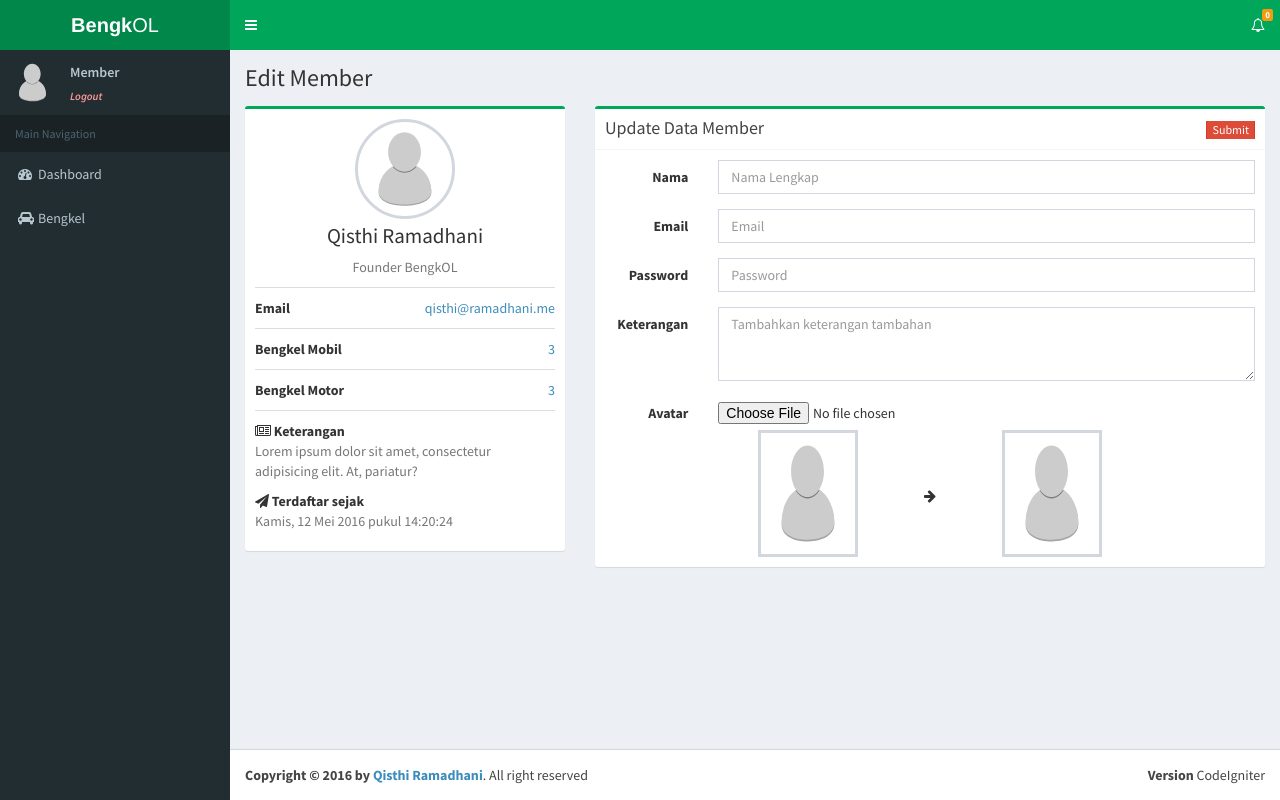
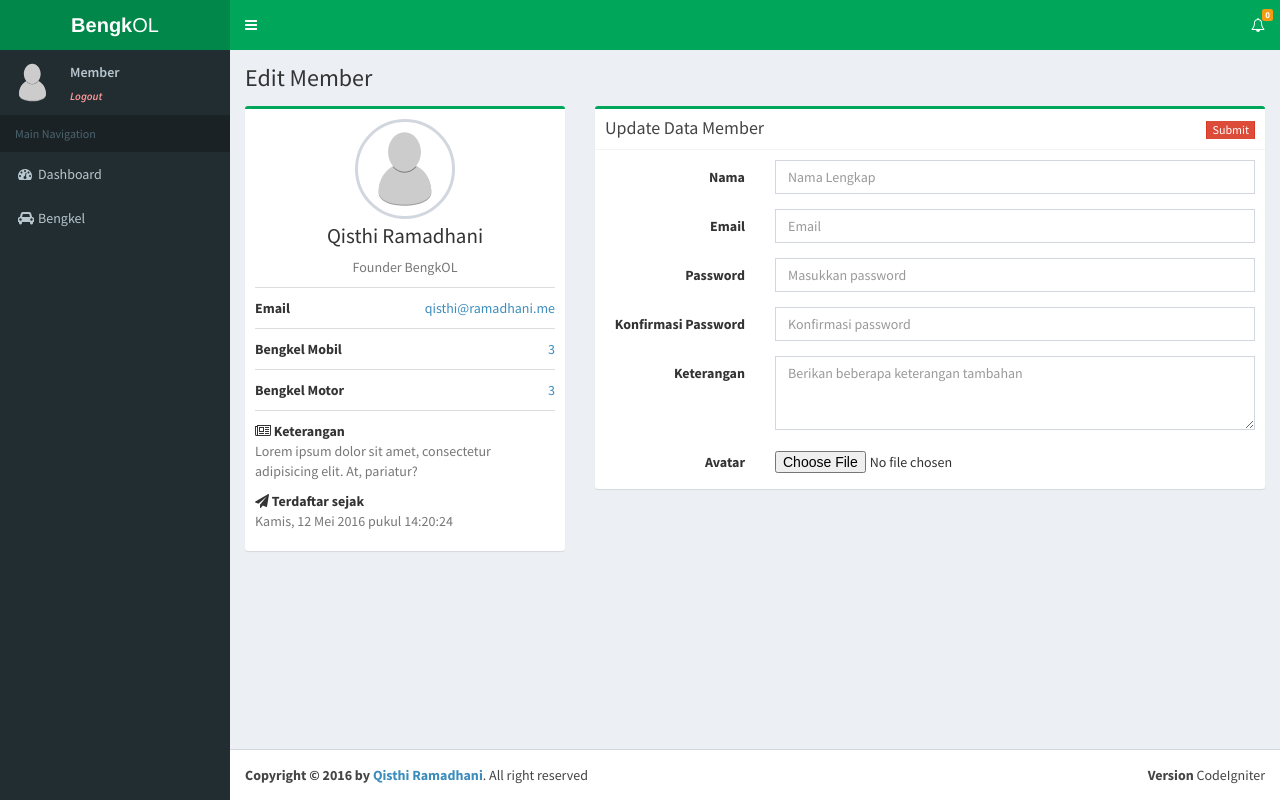
Before and after one commit to ramageek/bengkol_codeigniter, a CodeIgniter app: page /database/member/edit-member in a window 1280 px wide. Run offline with CodeIgniter, Linux system fonts and the light colour scheme; the visitor is signed in with stand-in values (Sample User, id 1).

Commit message:
Testing upload file

```diff
--- a/app/controllers/Member.php
+++ b/app/controllers/Member.php
@@ -45,12 +45,42 @@ class Member extends CI_Controller {
 			redirect(base_url('member/login'));
 		}
 
-		$data['mainContent'] = 'member/editMember';
-		$data['titletag'] = 'edit member';
+		$input = array(
+			array(
+				'field'=>'nama',
+				'rules'=>'trim|max_length[100]|min_length[3]'
+			),
+			array(
+				'field'=>'email',
+				'rules'=>'trim|max_length[150]|min_length[5]|required'
+			),
+			array(
+				'field'=>'password1',
+				'rules'=>'trim|max_length[50]|min_length[5]|required'
+			),
+			array(
+				'field'=>'password2',
+				'rules'=>'trim|max_length[50]|min_length[5]|matches[password1]'
+			),
+			array(
+				'field'=>'keterangan',
+				'rules'=>'trim'
+			)
+		);
 
-		$this->load->view('backend-layouts/head',$data);
-		$this->load->view('member/index',$data);
-		$this->load->view('backend-layouts/foot');
+		$this->form_validation->set_rules($input);
+
+		if ($this->form_validation->run() == FALSE) {
+			$data['mainContent'] = 'member/editMember';
+			$data['titletag'] = 'edit member';
+
+			$this->load->view('backend-layouts/head',$data);
+			$this->load->view('member/index',$data);
+			$this->load->view('backend-layouts/foot');
+		} else {
+			echo print_r($_POST).'<br/>';
+			echo print_r($_FILES['avatar']);
+		}
 	}
 
 	public function register() {
--- a/app/views/member/editMember.php
+++ b/app/views/member/editMember.php
@@ -32,36 +32,52 @@
 
 					<div class="col-md-8">
 						<div class="box box-success">
-							<form class="form-horizontal" method="POST">
+							<?php $data = array('class'=>'form-horizontal'); echo form_open_multipart('',$data); ?>
 								<div class="box-header with-border">
 									<h3 class="box-title">Update Data Member</h3>
-									<h3 class="box-title pull-right" style="height:18px;"><button type="submit" class="btn btn-danger btn-flat btn-xs" style="border-top:0px;border-bottom:0px;padding:0px 5px;">Submit</button></h3>
+									<h3 class="box-title pull-right" style="height:18px;">
+										<?php $data=array('class'=>'btn btn-danger btn-flat btn-xs','style'=>'border-top:0px;border-bottom:0px;padding:0px 5px;','value'=>'Submit');echo form_submit($data); ?>
+									</h3>
 								</div>
 
 								<div class="box-body">
 									<div class="form-group">
-										<label for="nama" class="col-sm-2 control-label">Nama</label>
-										<div class="col-sm-10">
-											<input type="text" class="form-control" placeholder="Nama Lengkap">
+										<label for="nama" class="col-sm-3 control-label">Nama</label>
+										<div class="col-sm-9">
+											<?php $data=array('class'=>'form-control','id'=>'nama','placeholder'=>'Nama Lengkap','name'=>'nama');echo form_input($data); ?>
 										</div>
 									</div>
 									<div class="form-group">
-										<label for="email" class="col-sm-2 control-label">Email</label>
-										<div class="col-sm-10"><input type="email" class="form-control" placeholder="Email"></div>
+										<label for="email" class="col-sm-3 control-label">Email</label>
+										<div class="col-sm-9">
+											<?php $data=array('type'=>'email','class'=>'form-control','id'=>'email','placeholder'=>'Email','name'=>'email','required'=>'');echo form_input($data); ?>
+										</div>
 									</div>
 									<div class="form-group">
-										<label for="password" class="col-sm-2 control-label">Password</label>
-										<div class="col-sm-10"><input type="password" class="form-control" placeholder="Password"></div>
+										<label for="password1" class="col-sm-3 control-label">Password</label>
+										<div class="col-sm-9">
+											<?php $data=array('class'=>'form-control','id'=>'password1','placeholder'=>'Masukkan password','name'=>'password1','required'=>'');echo form_password($data); ?>
+										</div>
 									</div>
 									<div class="form-group">
-										<label for="keterangan" class="col-sm-2 control-label">Keterangan</label>
-										<div class="col-sm-10"><textarea name="keterangan" rows="3" class="form-control" placeholder="Tambahkan keterangan tambahan"></textarea></div>
+										<label for="password2" class="col-sm-3 control-label">Konfirmasi Password</label>
+										<div class="col-sm-9">
+											<?php $data=array('class'=>'form-control','id'=>'password2','placeholder'=>'Konfirmasi password','name'=>'password2');echo form_password($data); ?>
+										</div>
+									</div>
+									<div class="form-group">
+										<label for="keterangan" class="col-sm-3 control-label">Keterangan</label>
+										<div class="col-sm-9">
+											<?php $data=array('class'=>'form-control','id'=>'keterangan','placeholder'=>'Berikan beberapa keterangan tambahan','name'=>'keterangan','rows'=>'3');echo form_textarea($data); ?>
+										</div>
 									</div>
 									<div class="form-group" style="margin-bottom:0px">
-										<label for="avatar" class="col-sm-2 control-label">Avatar</label>
-										<div class="col-sm-10"><input type="file" style="padding:6px 12px;padding-left:0px;"></div>
+										<label for="avatar" class="col-sm-3 control-label">Avatar</label>
+										<div class="col-sm-9">
+											<?php $data=array('class'=>'upload','name'=>'avatar','style'=>'padding:6px 12px;padding-left:0px;');echo form_upload($data); ?>
+										</div>
 									</div>
-									<div class="form-group" style="margin-bottom:0px">
+									<!-- <div class="form-group" style="margin-bottom:0px">
 										<div class="col-sm-5">
 											<img src="<?= base_url('assets/images') ?>/default.svg" class="img-responsive profile-user-img pull-right" style="height:127px">
 										</div>
@@ -71,7 +87,7 @@
 										<div class="col-sm-5">
 											<img src="<?= base_url('assets/images') ?>/default.svg" class="img-responsive profile-user-img pull-left" style="height:127px">
 										</div>
-									</div>
+									</div> -->
 								</div>
 							</form>
 						</div>
--- a/app/views/member/index.php
+++ b/app/views/member/index.php
@@ -18,9 +18,8 @@
 								<i class="fa fa-bell-o"></i>
 								<span class="label label-warning"><?php if($this->session->flashdata('loggedIn')): echo '1';else:echo '0';endif; ?></span>
 							</a>
-
+							<?php if($this->session->flashdata('loggedIn')): ?>
 							<ul class="dropdown-menu">
-								<?php if($this->session->flashdata('loggedIn')): ?>
 								<li>
 									<ul class="menu">
 										<li id="myAlert">
@@ -28,8 +27,8 @@
 										</li>
 									</ul>
 								</li>
-								<?php endif; ?>
 							</ul>
+							<?php endif; ?>
 						</li>
 					</ul>
 				</div>
@@ -64,6 +63,7 @@
 					<li <?php if($titletag == 'dasboard member'):echo 'class="active"';endif; ?>><a href="<?= base_url('member') ?>"><i class="fa fa-dashboard"></i><span>Dashboard</span></a></li>
 					<li <?php if($titletag == 'bengkel member'):echo 'class="active"';endif; ?>><a href="<?= base_url('member/bengkel')?>"><i class="fa fa-car"></i><span>Bengkel</span></a></li>
 				</ul>
+
 			</section>
 		</aside>
 
```
